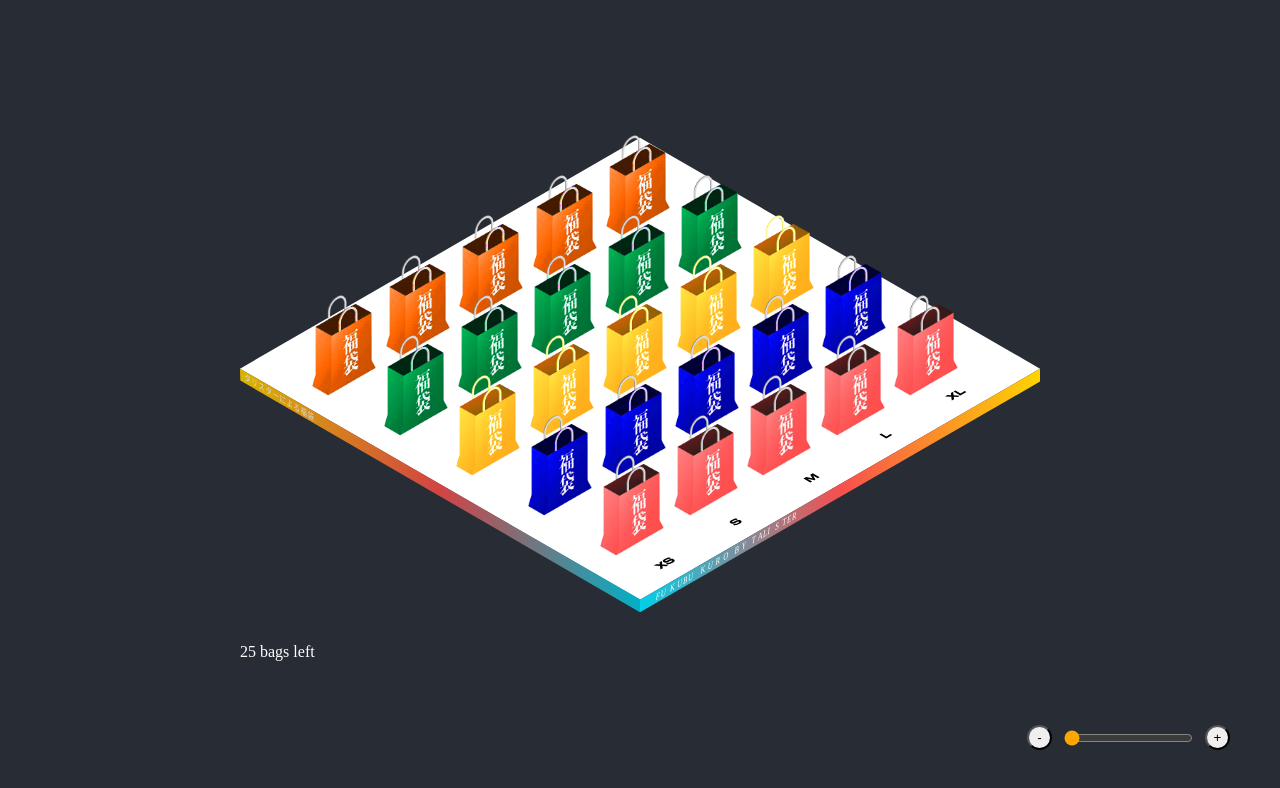
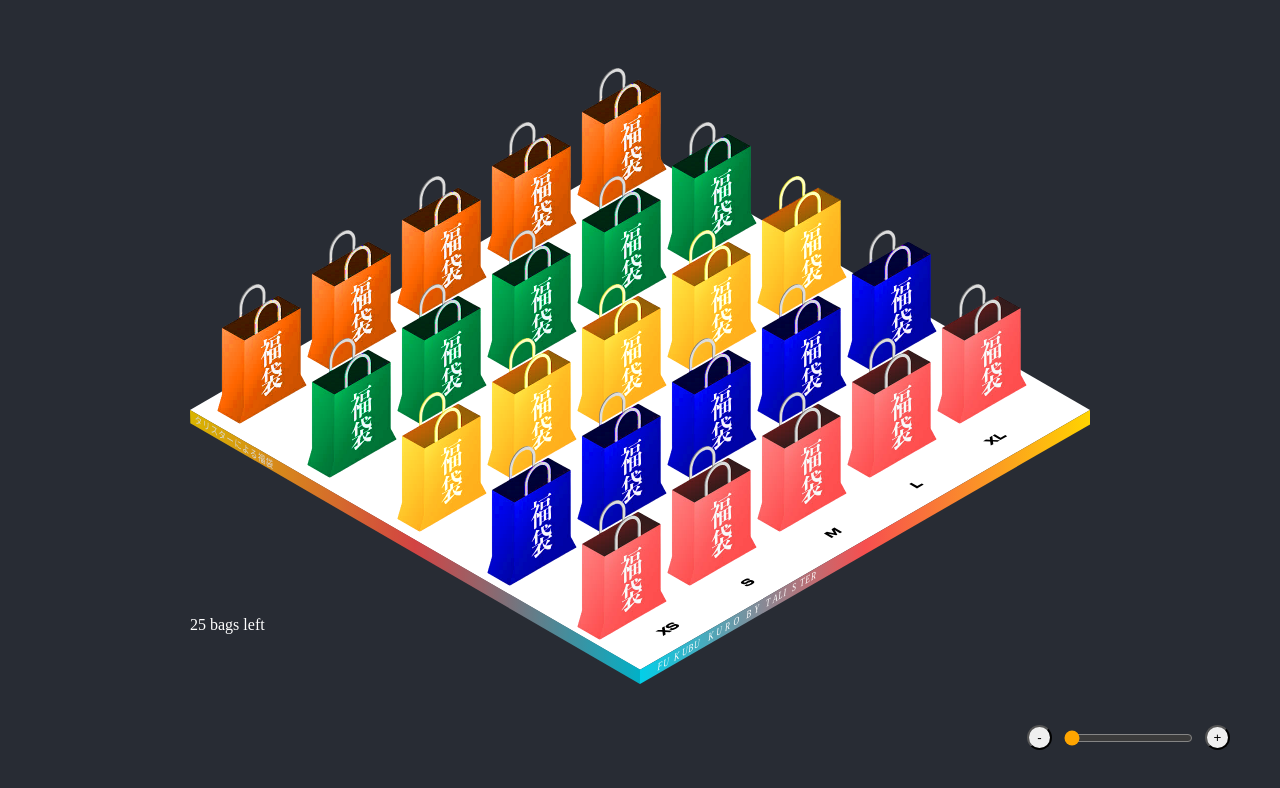
Before and after one commit to zahrakaabi/fukuburu_clone, a React (Create React App) app: page / in a window 1280 px wide. Shown: the top 788 px of the page. Built offline with nearby package versions, Linux system fonts and the light colour scheme.

Commit message:
feat: Implement bag fetching and layout logic with mock data

```diff
--- /dev/null
+++ b/src/_mocks/_bags.js
@@ -0,0 +1,31 @@
+export const MOCK_BAGS_RESPONSE = [
+  { id: "pink-xs",   color: "pink",   size: "XS" },
+  { id: "pink-s",    color: "pink",   size: "S" },
+  { id: "pink-m",    color: "pink",   size: "M" },
+  { id: "pink-l",    color: "pink",   size: "L" },
+  { id: "pink-xl",   color: "pink",   size: "XL" },
+
+  { id: "blue-xs",   color: "blue",   size: "XS" },
+  { id: "blue-s",    color: "blue",   size: "S" },
+  { id: "blue-m",    color: "blue",   size: "M" },
+  { id: "blue-l",    color: "blue",   size: "L" },
+  { id: "blue-xl",   color: "blue",   size: "XL" },
+
+  { id: "yellow-xs", color: "yellow", size: "XS" },
+  { id: "yellow-s",  color: "yellow", size: "S" },
+  { id: "yellow-m",  color: "yellow", size: "M" },
+  { id: "yellow-l",  color: "yellow", size: "L" },
+  { id: "yellow-xl", color: "yellow", size: "XL" },
+
+  { id: "green-xs",  color: "green",  size: "XS" },
+  { id: "green-s",   color: "green",  size: "S" },
+  { id: "green-m",   color: "green",  size: "M" },
+  { id: "green-l",   color: "green",  size: "L" },
+  { id: "green-xl",  color: "green",  size: "XL" },
+
+  { id: "orange-xs", color: "orange", size: "XS" },
+  { id: "orange-s",  color: "orange", size: "S" },
+  { id: "orange-m",  color: "orange", size: "M" },
+  { id: "orange-l",  color: "orange", size: "L" },
+  { id: "orange-xl", color: "orange", size: "XL" },
+];
--- /dev/null
+++ b/src/_mocks/index.js
@@ -0,0 +1 @@
+export * from "./_bags";
--- /dev/null
+++ b/src/api/bags.js
@@ -0,0 +1,20 @@
+/* -------------------------------------------------------------------------- */
+/*                                DEPENDENCIES                                */
+/* -------------------------------------------------------------------------- */
+// Utils
+import { MOCK_BAGS_RESPONSE } from "../_mocks/_bags";
+
+/* -------------------------------------------------------------------------- */
+/*                               FETCH BAGS API                               */
+/* -------------------------------------------------------------------------- */
+const bags = MOCK_BAGS_RESPONSE;
+
+export async function fetchBags() {
+    await new Promise((resolve) => setTimeout(resolve, 500));
+    return bags;
+
+    //@TO DO: later with backend
+    // const res = await fetch("https://api.example.com/bags");
+    // if (!res.ok) throw new Error("Failed to fetch bags")
+    // return res.json();
+};
--- /dev/null
+++ b/src/api/index.js
@@ -0,0 +1 @@
+export * from "./bags";
--- a/src/components/fukuburu-bags/index.css
+++ b/src/components/fukuburu-bags/index.css
@@ -1,7 +1,26 @@
-:root {
-  --tilt: -32deg;
-  --bag-tilt: 35deg;
-  --row-offset: 3rem;
+.bags-board {
+  position: relative;
+  margin: 0 auto;
+}
+
+.board {
+  position: absolute;
+  inset: 0;
+}
+
+.bag-item {
+  background: none;
+  padding: 0;
+  border: none;
+  cursor: pointer;
+  transition: 0.3s ease;
+  transform: translate(-70%, -65%);
+}
+
+.bag-item img {
+  width: 100%;
+  height: auto;
+  display: block;
 }
 
 .remaining {
--- a/src/components/fukuburu-bags/index.jsx
+++ b/src/components/fukuburu-bags/index.jsx
@@ -2,10 +2,14 @@
 /*                                DEPENDENCIES                                */
 /* -------------------------------------------------------------------------- */
 // Packages
-import { memo, useCallback, useState } from "react";
+import { useEffect, useState } from "react";
+
+// Utils
+import { fetchBags } from "../../api/bags";
+import { BAG_WIDTH, BOARD_HEIGHT, BOARD_WIDTH, getBagPosition, TILE_W } from "./layout";
 
 // Images
-import BAGS_BOARD from "../../images/base_suppor.svg";
+import BOARD from "../../images/base_suppor.svg";
 import RED_BAG from "../../images/bags/red_bag.png";
 import BLUE_BAG from "../../images/bags/blue_bag.png";
 import YELLOW_BAG from "../../images/bags/yellow_bag.png";
@@ -16,123 +20,151 @@ import ORANGE_BAG from "../../images/bags/orange_bag.png";
 import "./index.css";
 
 /* -------------------------------------------------------------------------- */
-/*                                   CONFIG                                   */
-/* -------------------------------------------------------------------------- */
-export const BOARD = { w: 1000, h: 630, src: BAGS_BOARD };
-
-const SIZE_CONFIG = [
-  { size: "XS", color: "pink", image: RED_BAG },
-  { size: "S", color: "blue", image: BLUE_BAG },
-  { size: "M", color: "yellow", image: YELLOW_BAG },
-  { size: "L", color: "green", image: GREEN_BAG },
-  { size: "XL", color: "orange", image: ORANGE_BAG },
-];
-
-export const ROWS = 5;
-const BAG_W = 80; // bag width in px
-
-const ORIGIN = { x: 490, y: 540 };
-const ROW_STEP = { x: 92, y: -50 }; // front → back
-const COL_STEP = { x: -90, y: -50 }; // XS → XL
-
-/* -------------------------------------------------------------------------- */
-/*                                   HELPERS                                  */
-/* -------------------------------------------------------------------------- */
-export const getBagPosition = (col, row) => ({
-  x: ORIGIN.x + col * COL_STEP.x + row * ROW_STEP.x,
-  y: ORIGIN.y + col * COL_STEP.y + row * ROW_STEP.y, // y = bag's foot
-});
-
-export const createBags = () =>
-  SIZE_CONFIG.flatMap(({ size, color, image }, col) =>
-    Array.from({ length: ROWS }, (_, row) => ({
-      id: `${size.toLowerCase()}-${row}`,
-      size,
-      color,
-      image,
-      col,
-      row,
-      ...getBagPosition(col, row),
-    }))
-  );
-
-export const BAGS = createBags();
-
-/* -------------------------------------------------------------------------- */
-/*                             BAG ITEM COMPONENT                             */
-/* -------------------------------------------------------------------------- */
-const BagItem = memo(function BagItem({ bag, taken, onSelect }) {
-/* -------------------------------- RENDERING ------------------------------- */
-  return (
-    <button
-      type="button"
-      onClick={() => onSelect(bag.id)}
-      disabled={taken}
-      aria-label={`Take ${bag.color} bag, size ${bag.size}`}
-      tabIndex={taken ? -1 : 0}
-      style={{
-        position: "absolute",
-        left: `${(bag.x / BOARD.w) * 100}%`,
-        top: `${(bag.y / BOARD.h) * 100}%`,
-        width: `${(BAG_W / BOARD.w) * 100}%`,
-        transform: "translate(-50%, -100%)",
-        zIndex: Math.round(bag.y), // lower on screen = in front
-        padding: 0,
-        border: "none",
-        background: "none",
-        opacity: taken ? 0 : 1,
-        pointerEvents: taken ? "none" : "auto",
-        transition: "opacity .4s ease",
-        cursor: "pointer",
-      }}
-    >
-      <img
-        src={bag.image}
-        alt=""
-        draggable={false}
-        style={{ display: "block", width: "100%" }}
-      />
-    </button>
-  );
-});
-
-/* -------------------------------------------------------------------------- */
 /*                           FUKUBURU BAGS COMPONENT                          */
 /* -------------------------------------------------------------------------- */
 function FukuburuBags() {
 /* ---------------------------------- HOOKS --------------------------------- */
-  const [takenIds, setTakenIds] = useState(new Set());
+  const [bags, setBags] = useState([]);
+  const [loading, setLoading] = useState(true);
+  const [error, setError] = useState(null);
 
-  const takeBag = useCallback((id) => {
-    setTakenIds((prev) => new Set(prev).add(id));
+  useEffect(() => {
+    fetchBags()
+      .then(setBags)
+      .catch((error) => setError(error.message))
+      .finally(() => setLoading(false));
   }, []);
 
-  const remaining = BAGS.length - takenIds.size;
+  if (loading) return <p>Loading bags...</p>;
+  if (error) return <p>Error: {error}</p>;
 
-/* -------------------------------- RENDERING ------------------------------- */
+  const BAG_IMAGES = {
+    pink: RED_BAG,
+    blue: BLUE_BAG,
+    yellow: YELLOW_BAG,
+    green: GREEN_BAG,
+    orange: ORANGE_BAG
+  };
+
+/* -------------------------------- RENDRING -------------------------------- */
   return (
-    <div style={{ width: "100vw", maxWidth: 800, margin: "0 auto" }}>
-      <div
-        style={{ position: "relative", aspectRatio: `${BOARD.w} / ${BOARD.h}` }}
-      >
+    <div>
+      <div className="bags-board" style={{ width: BOARD_WIDTH, height: BOARD_HEIGHT }}>
         <img
-          src={BOARD.src}
+          className="board"
+          src={BOARD}
           alt="Bags board"
           draggable={false}
-          style={{ position: "absolute", inset: 0, width: "100%", height: "100%" }}
         />
-        {BAGS.map((bag) => (
-          <BagItem
-            key={bag.id}
-            bag={bag}
-            taken={takenIds.has(bag.id)}
-            onSelect={takeBag}
-          />
-        ))}
+
+        {bags.map((bag) => {
+          const { x, y, zIndex } = getBagPosition(bag.color, bag.size);
+          const { id, color, size } = bag;
+
+          return (
+            <button
+              key ={id}
+              className="bag-item"
+              type="button"
+              style={{
+                width: `${BAG_WIDTH}px`,
+                position: "absolute",
+                left: `${x}px`,
+                top: `${y}px`,
+                zIndex
+              }}
+              aria-label={`Take ${color} bag, size ${size}`}
+            >
+              <img
+                src={BAG_IMAGES[color]}
+                alt={`${color} bag, size ${size}`}
+                draggable={false}
+              />
+            </button>
+          )
+        })}
       </div>
-      <p className="remaining" aria-live="polite">{remaining} bags left</p>
+
+      <p className="remaining" aria-live="polite">
+        {bags.length} bags left
+      </p>
     </div>
-  );
+  )
 };
 
 export default FukuburuBags;
+
+
+
+// /* ---------------------------------- HOOKS --------------------------------- */
+//   const [takenIds, setTakenIds] = useState(new Set());
+
+//   const takeBag = useCallback((id) => {
+//     setTakenIds((prev) => new Set(prev).add(id));
+//   }, []);
+
+//   const remaining = BAGS.length - takenIds.size;
+
+// /* -------------------------------- RENDERING ------------------------------- */
+//   return (
+//     <div style={{ width: "100vw", maxWidth: 800, margin: "0 auto" }}>
+//       <div style={{ position: "relative", aspectRatio: `${BOARD.w} / ${BOARD.h}` }}>
+//         <img
+//           src={BOARD.src}
+//           alt="Bags board"
+//           draggable={false}
+//           style={{ position: "absolute", inset: 0, width: "100%", height: "100%" }}
+//         />
+//         {BAGS.map((bag) => (
+//           <BagItem
+//             key={bag.id}
+//             bag={bag}
+//             taken={takenIds.has(bag.id)}
+//             onSelect={takeBag}
+//           />
+//         ))}
+//       </div>
+//       <p className="remaining" aria-live="polite">{remaining} bags left</p>
+//     </div>
+//   );
+// };
+
+// export default FukuburuBags;
+
+// /* -------------------------------------------------------------------------- */
+// /*                             BAG ITEM COMPONENT                             */
+// /* -------------------------------------------------------------------------- */
+// const BagItem = memo(function BagItem({ bag, taken, onSelect }) {
+// /* -------------------------------- RENDERING ------------------------------- */
+//   return (
+//     <button
+//       type="button"
+//       onClick={() => onSelect(bag.id)}
+//       disabled={taken}
+//       aria-label={`Take ${bag.color} bag, size ${bag.size}`}
+//       tabIndex={taken ? -1 : 0}
+//       style={{
+//         position: "absolute",
+//         left: `${(bag.x / BOARD.w) * 100}%`,
+//         top: `${(bag.y / BOARD.h) * 100}%`,
+//         width: `${(BAG_W / BOARD.w) * 100}%`,
+//         transform: "translate(-50%, -100%)",
+//         zIndex: Math.round(bag.y), // lower on screen = in front
+//         padding: 0,
+//         border: "none",
+//         background: "none",
+//         opacity: taken ? 0 : 1,
+//         pointerEvents: taken ? "none" : "auto",
+//         transition: "opacity .4s ease",
+//         cursor: "pointer",
+//       }}
+//     >
+//       <img
+//         src={bag.image}
+//         alt=""
+//         draggable={false}
+//         style={{ display: "block", width: "100%" }}
+//       />
+//     </button>
+//   );
+// });
--- /dev/null
+++ b/src/components/fukuburu-bags/layout.js
@@ -0,0 +1,23 @@
+export const COLORS = ["orange", "green", "yellow", "blue", "pink"];
+export const SIZES = ["XS", "S", "M", "L", "XL"];
+
+export const BOARD_WIDTH = 900;
+export const BOARD_HEIGHT = 450;
+
+const CELLS = 5;
+export const TILE_W = BOARD_WIDTH / CELLS;
+const TILE_H = (BOARD_HEIGHT  * 1.2) / CELLS;
+const ORIGIN = { x: TILE_W / 2, y: BOARD_HEIGHT / 2 };
+
+export const BAG_WIDTH = TILE_W * 0.5;
+
+export function getBagPosition(color, size) {
+   const row = COLORS.indexOf(color);
+   const col = SIZES.indexOf(size);
+
+   return {
+    x: ORIGIN.x + (row + col) * (TILE_W / 2),
+    y: ORIGIN.y + (row - col) * (TILE_H / 2),
+    zIndex: row - col + SIZES.length // lower on screen = in front
+   };
+};
```
